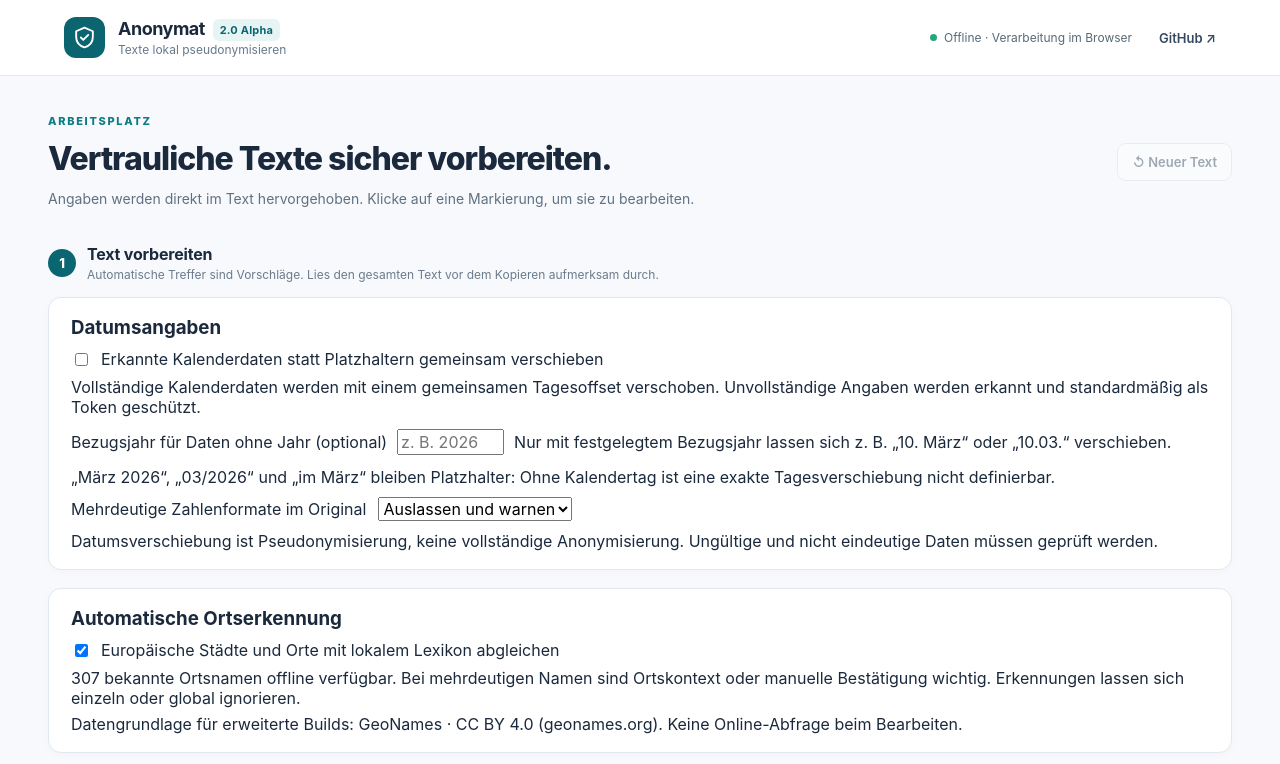
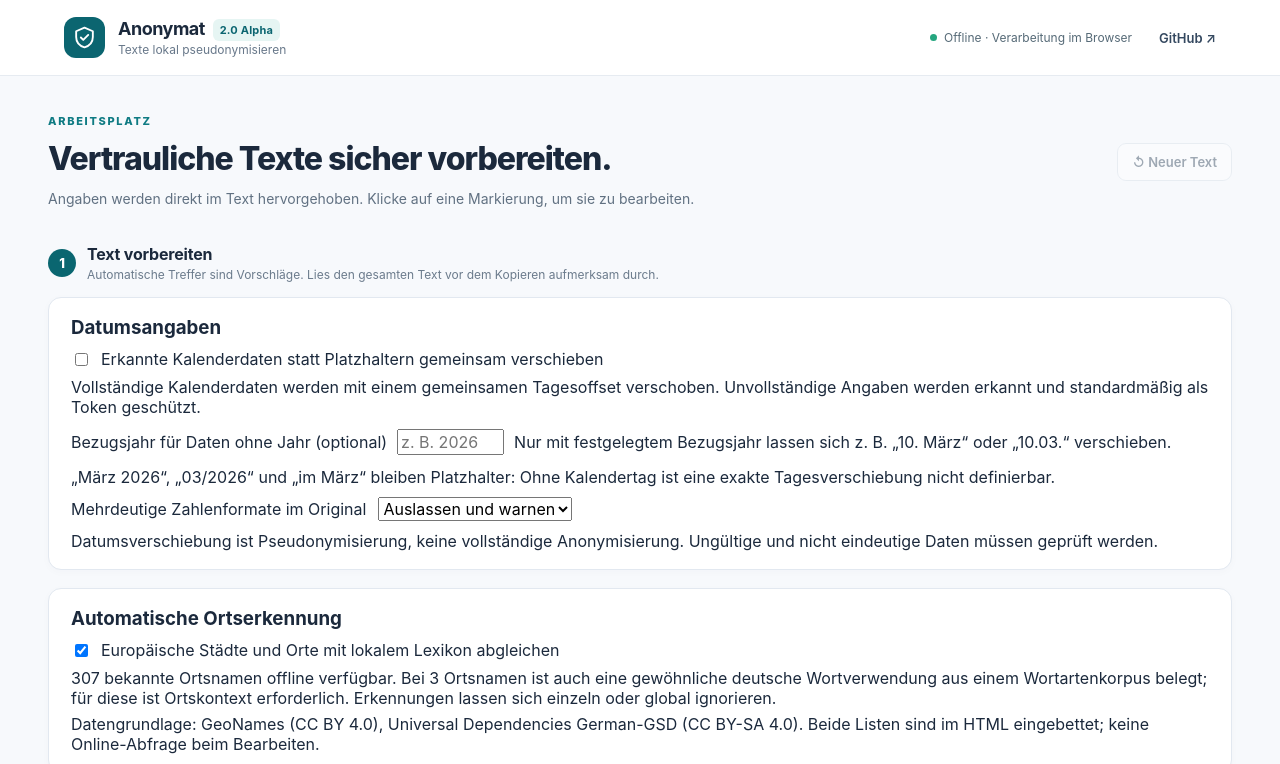
Before and after one commit to Uli-Z/Anonymat, a Svelte app in the folder v2/: page / in a window 1280 px wide. Shown: the top 764 px of the page. Built offline with nearby package versions, Linux system fonts and the light colour scheme.

Commit message:
Document POS-grounded place homonyms and expose collision evidence in V2 UI

```diff
--- a/v2/src/App.svelte
+++ b/v2/src/App.svelte
@@ -3,7 +3,7 @@
   import MarkedEditor from './components/MarkedEditor.svelte';
   import { KIND_LABELS, sameTerm, overlaps as spansOverlap, type Finding, type Kind } from './lib/detect';
   import { reviewDocument, type TermGroup } from './lib/session';
-  import { bundledCityCount } from './lib/geography';
+  import { bundledCityCount, commonCityCollisionCount } from './lib/geography';
   import { remapFindings } from './lib/marks';
   import { maskText, restoreText, splitForPreview } from './lib/replace';
   import { splitFullName } from './lib/overrides';
@@ -414,8 +414,8 @@
         <input type="checkbox" bind:checked={cityLexiconEnabled}/>
         Europäische Städte und Orte mit lokalem Lexikon abgleichen
       </label>
-      <p style="margin:8px 0 0">{bundledCityCount.toLocaleString("de-DE")} bekannte Ortsnamen offline verfügbar. Bei mehrdeutigen Namen sind Ortskontext oder manuelle Bestätigung wichtig. Erkennungen lassen sich einzeln oder global ignorieren.</p>
-      <p style="margin:6px 0 0">Datengrundlage für erweiterte Builds: GeoNames · CC BY 4.0 (geonames.org). Keine Online-Abfrage beim Bearbeiten.</p>
+      <p style="margin:8px 0 0">{bundledCityCount.toLocaleString("de-DE")} bekannte Ortsnamen offline verfügbar. Bei {commonCityCollisionCount.toLocaleString('de-DE')} Ortsnamen ist auch eine gewöhnliche deutsche Wortverwendung aus einem Wortartenkorpus belegt; für diese ist Ortskontext erforderlich. Erkennungen lassen sich einzeln oder global ignorieren.</p>
+      <p style="margin:6px 0 0">Datengrundlage: GeoNames (CC BY 4.0), Universal Dependencies German-GSD (CC BY-SA 4.0). Beide Listen sind im HTML eingebettet; keine Online-Abfrage beim Bearbeiten.</p>
     </section>
 
     <div class="workspace-grid">
```
